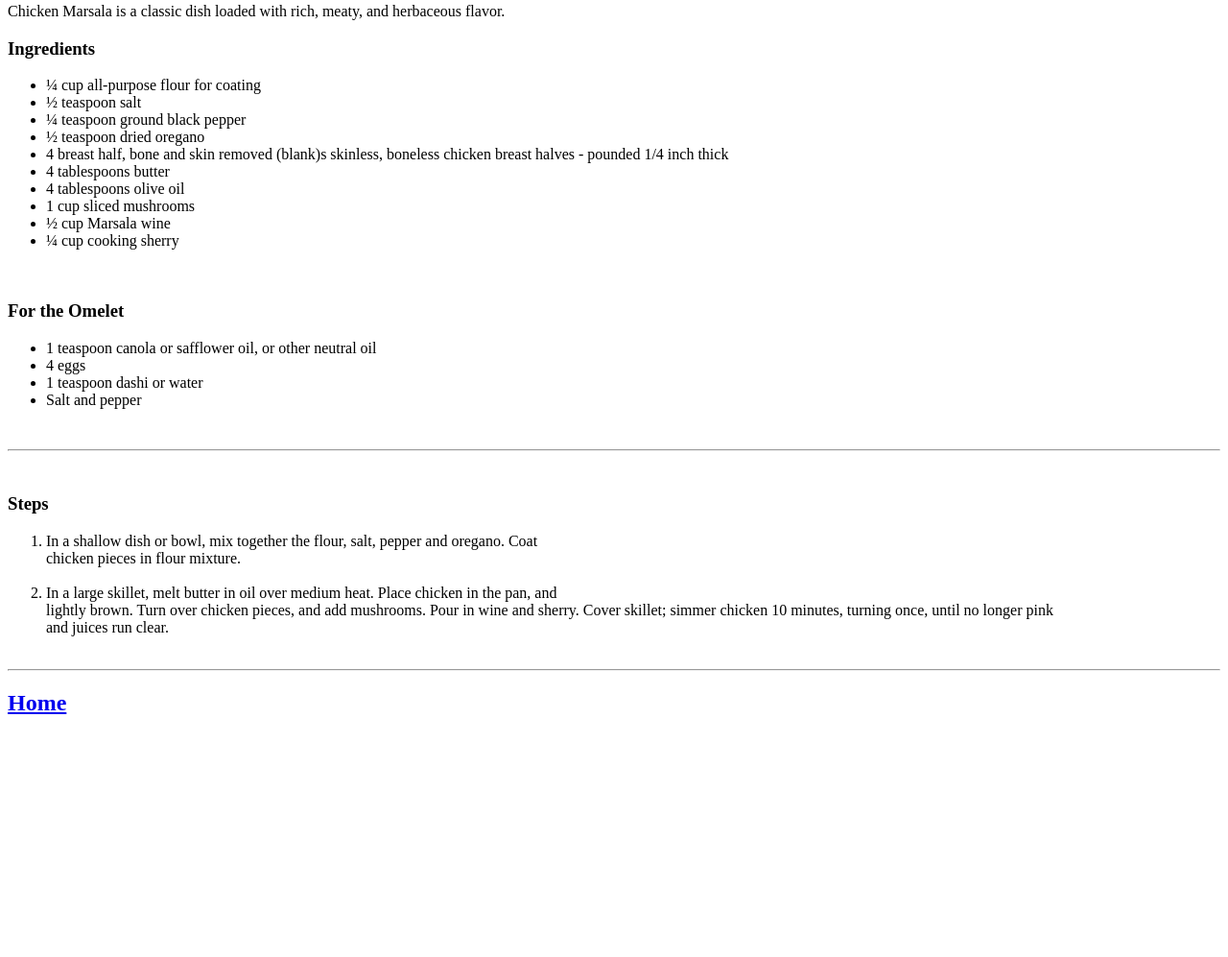
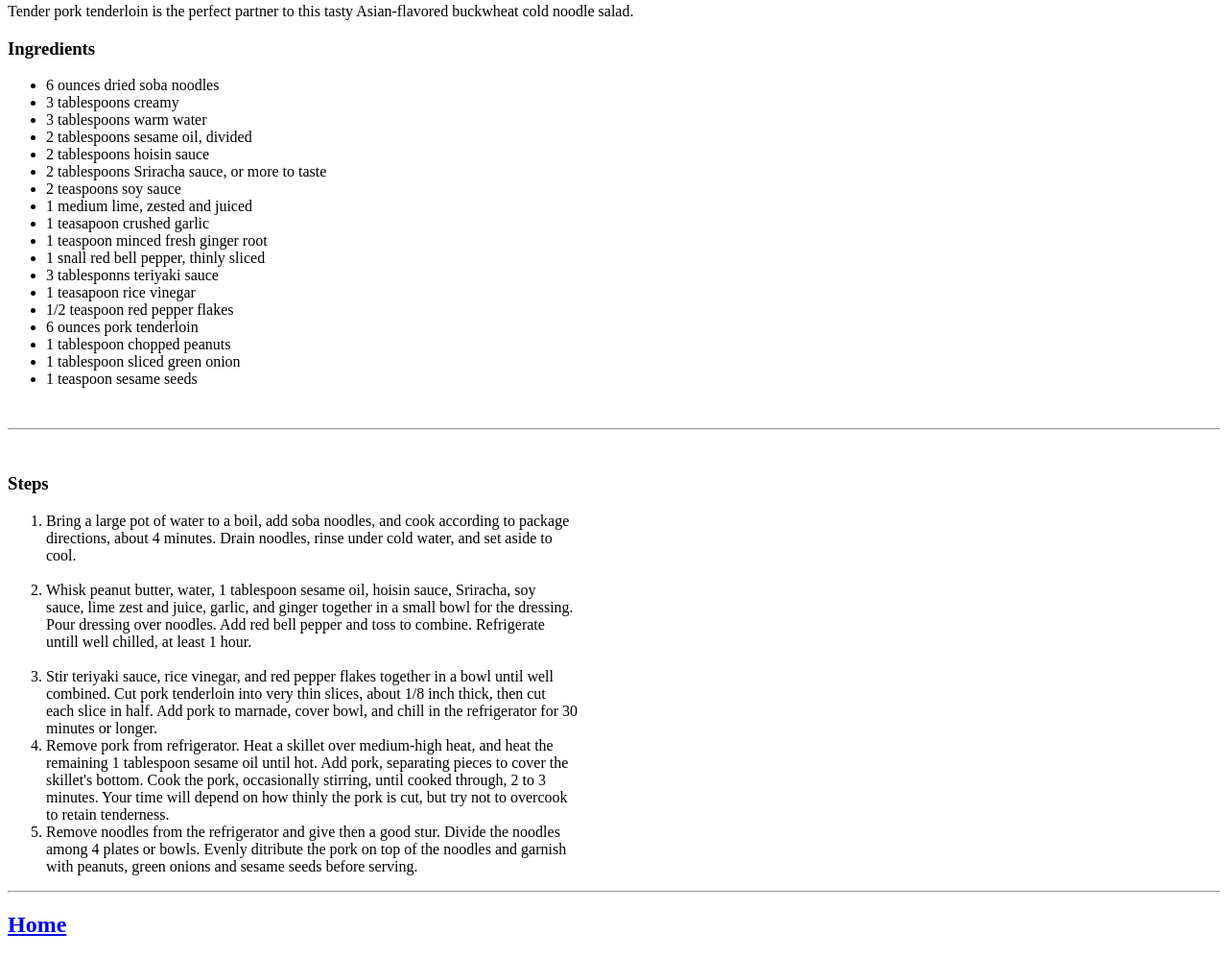
Before and after one commit to axolotlisda/odin-recipes, a plain HTML site: page recipes/cold-soba.html in a window 1280 px wide. Shown: the part 576-1573 px from the top of the page at 96% size. Before the commit the page ends 1342 px from the top, so only its background shows below. Drawn offline with Linux system fonts and the light colour scheme.

```diff
--- a/recipes/cold-soba.html
+++ b/recipes/cold-soba.html
@@ -7,36 +7,34 @@
     <title>Document</title>
 </head>
 <body>
-    <img src="../images/chicken.jpeg"  alt="Chicken Marsala Photo" style="width: 800px;height: 500px;">
+    <img src="../images/soba.jpg"  alt="Cold Soba noodle" style="width: 800px;height: 500px;">
     <h2>Description:</h2>
-    <p>Chicken Marsala is a classic dish loaded with rich, meaty, and herbaceous flavor.</p>
+    <p>Tender pork tenderloin is the perfect partner to this tasty Asian-flavored buckwheat cold noodle salad.    </p>
 
     <div>
     <h3>Ingredients</h3>
     <ul>
 
-    <li>¼ cup all-purpose flour for coating</li>
-    <li>½ teaspoon salt</li>
-    <li>¼ teaspoon ground black pepper</li>
-    <li>½ teaspoon dried oregano</li>
-    <li>4 breast half, bone and skin removed (blank)s skinless, boneless chicken breast halves - pounded 1/4 inch thick</li>
-    <li>4 tablespoons butter</li>
-    <li>4 tablespoons olive oil</li>
-    <li>1 cup sliced mushrooms</li>
-    <li>½ cup Marsala wine</li>
-    <li>¼ cup cooking sherry</li>
+    <li>6 ounces dried soba noodles</li>
+    <li>3 tablespoons creamy</li>
+    <li>3 tablespoons warm water</li>
+    <li>2 tablespoons sesame oil, divided</li>
+    <li>2 tablespoons hoisin sauce</li>
+    <li>2 tablespoons Sriracha sauce, or more to taste</li>
+    <li>2 teaspoons soy sauce</li>
+    <li>1 medium lime, zested and juiced</li>
+    <li>1 teasapoon crushed garlic</li>
+    <li>1 teaspoon minced fresh ginger root</li>
+    <li>1 snall red bell pepper, thinly sliced</li>
+    <li>3 tablesponns teriyaki sauce</li>
+    <li>1 teasapoon rice vinegar</li>
+    <li>1/2 teaspoon red pepper flakes</li>
+    <li>6 ounces pork tenderloin</li>
+    <li>1 tablespoon chopped peanuts</li>
+    <li>1 tablespoon sliced green onion</li>
+    <li>1 teaspoon sesame seeds</li>
     </ul>
 
-    <br>
-
-    <h3>For the Omelet</h3>
-    <ul>
-    <li>1 teaspoon canola or safflower oil, or other neutral oil</li>
-    <li>4 eggs</li>
-    <li>1 teaspoon dashi or water</li>
-    <li>Salt and pepper</li>
-
-    </ul>
     </div>
 
     <div>
@@ -47,13 +45,33 @@
     <h3>Steps</h3>
     <ol>
             <li>
-                In a shallow dish or bowl, mix together the flour, salt, pepper and oregano. Coat<br>
-                chicken pieces in flour mixture.<br>
+                Bring a large pot of water to a boil, add soba noodles, and cook according to package<br>
+                directions, about 4 minutes. Drain noodles, rinse under cold water, and set aside to<br>
+                cool.<br>
+            </li><br>
+            <li>Whisk peanut butter, water, 1 tablespoon sesame oil, hoisin sauce, Sriracha, soy<br>
+                sauce, lime zest and juice, garlic, and ginger together in a small bowl for the dressing.<br>
+                Pour dressing over noodles. Add red bell pepper and toss to combine. Refrigerate<br>
+                untill well chilled, at least 1 hour.<br>
                 </li><br>
-            <li>In a large skillet, melt butter in oil over medium heat. Place chicken in the pan, and<br>
-                lightly brown. Turn over chicken pieces, and add mushrooms. Pour in wine and
-                sherry. Cover skillet; simmer chicken 10 minutes, turning once, until no longer pink<br>
-                and juices run clear.<br></li><br>
+            <li>Stir teriyaki sauce, rice vinegar, and red pepper flakes together in a bowl until well<br>
+                combined. Cut pork tenderloin into very thin slices, about 1/8 inch thick, then cut<br>
+                each slice in half. Add pork to marnade, cover bowl, and chill in the refrigerator for 30<br>
+                minutes or longer.<br>
+            </li>
+            <li>Remove pork from refrigerator. Heat a skillet over medium-high heat, and heat the<br>
+                remaining 1 tablespoon sesame oil until hot. Add pork, separating pieces to cover the<br>
+                skillet's bottom. Cook the pork, occasionally stirring, until cooked through, 2 to 3<br>
+                minutes. Your time will depend on how thinly the pork is cut, but try not to overcook<br>
+                to retain tenderness.<br>
+
+
+            </li>
+            <li>Remove noodles from the refrigerator and give then a good stur. Divide the noodles<br>
+                among 4 plates or bowls. Evenly ditribute the pork on top of the noodles and garnish<br>
+                with peanuts, green onions and sesame seeds before serving.
+
+            </li>
 
     </ol>
     </div>
```
Also changed, not shown: index.html (+2 -0 lines).
